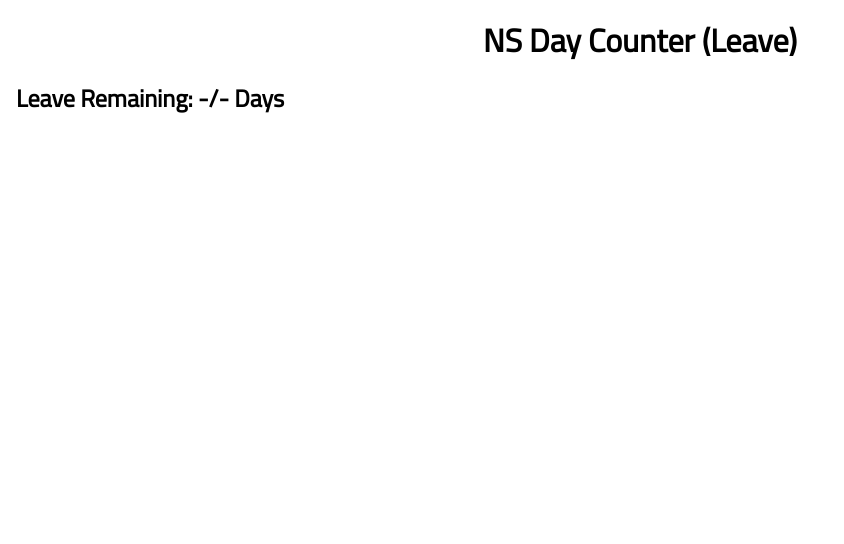
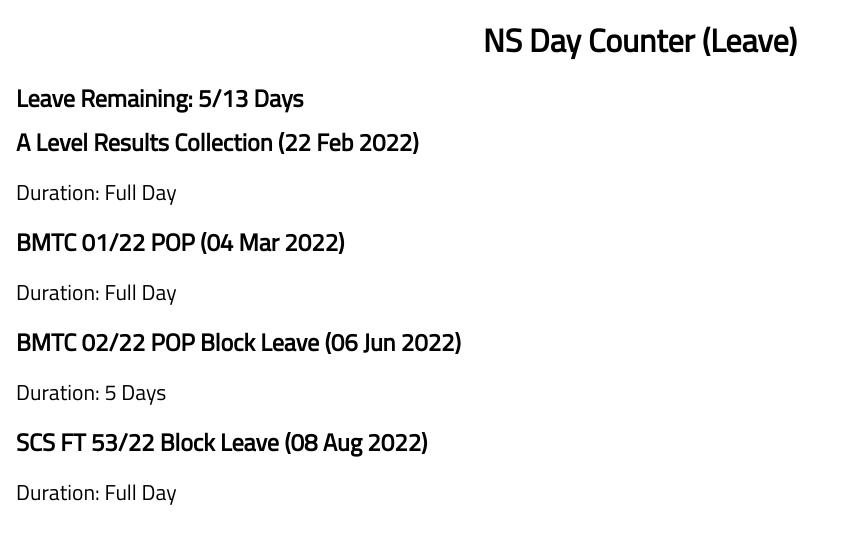
Before and after one commit to eyeballcode/ORD-Counter, a plain HTML site: page leave.html in a window 1280 px wide. Shown: the whole page, without its empty margins (0-844 px from the left). Drawn offline with Linux system fonts and the light colour scheme.

Commit message:
fix broken link

```diff
--- a/leave.html
+++ b/leave.html
@@ -3,7 +3,7 @@
   <head>
     <link rel="stylesheet" href="/progress.css">
     <link rel="stylesheet" href="/index.css">
-    <script src="/dayjs-utc-timezone-1.11.0.js"></script>
+    <script src="/dayjs-utc-timezone-isoweek-1.11.3.js"></script>
     <link rel="manifest" href="/manifest.json">
   </head>
   <body>
```
